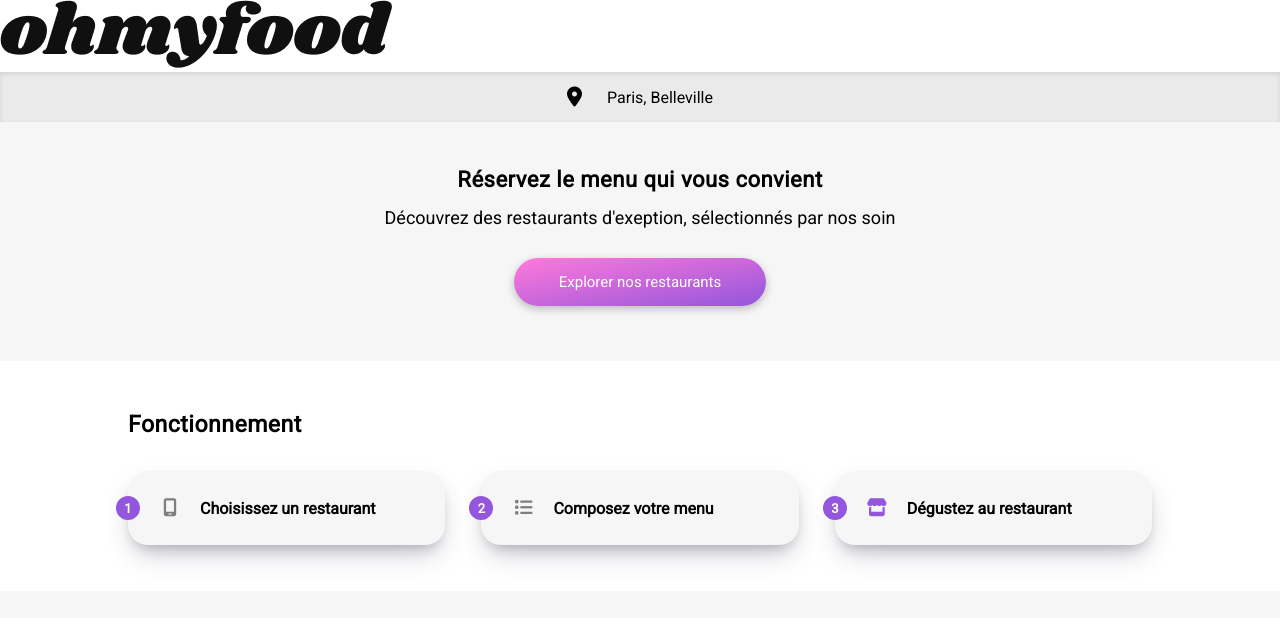
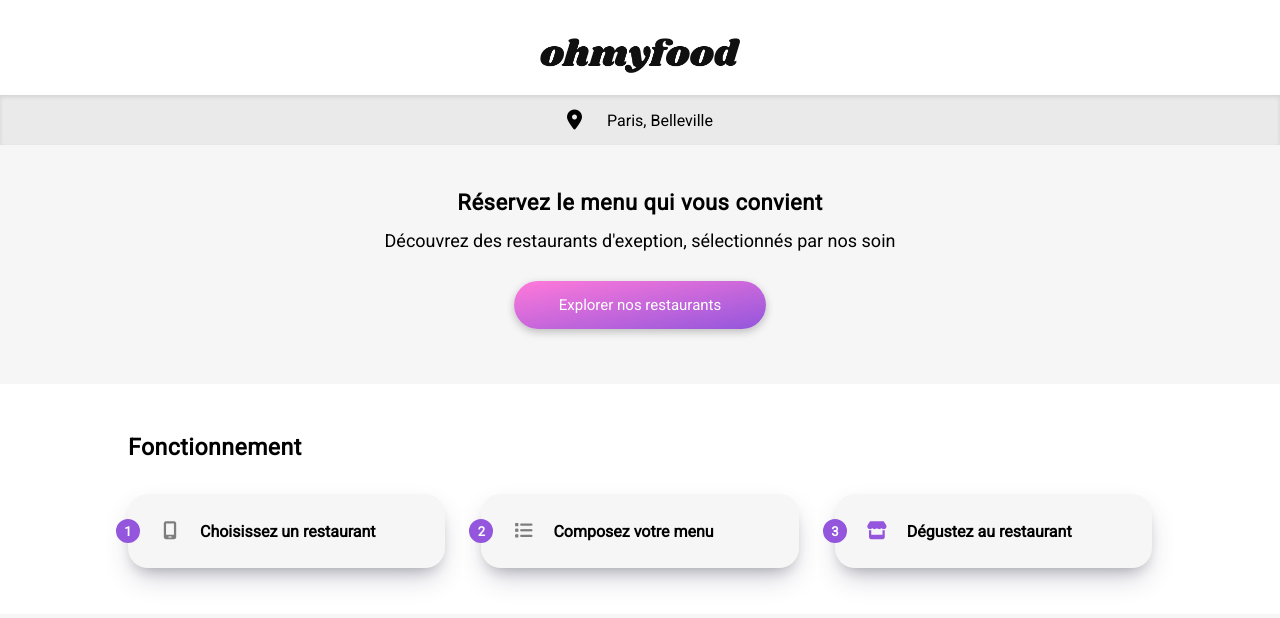
Before and after one commit to w41t3r/ohmyfood, a website: page index.html in a window 1280 px wide. Shown: the top 618 px of the page. Drawn offline with nearby package versions, Linux system fonts and the light colour scheme; files that its build step writes are made by us from their sources; a web font is replaced by a local one.

Commit message:
[ADD] Import _header.scss and _footer.scss

```diff
--- a/sass/main.scss
+++ b/sass/main.scss
@@ -1,6 +1,8 @@
 @import "./Utils/variables";
 @import "./Utils/mixins";
 @import "./Components/button";
+@import "./Layout/header";
+@import "./Layout/footer";
 @import "./Pages/index";
 @import "./Pages/restaurants";
 
@@ -8,7 +10,6 @@
 /*###################*/
 /*##### GENERAL #####*/
 /*###################*/
-
 
 *,
 ::after,
```
